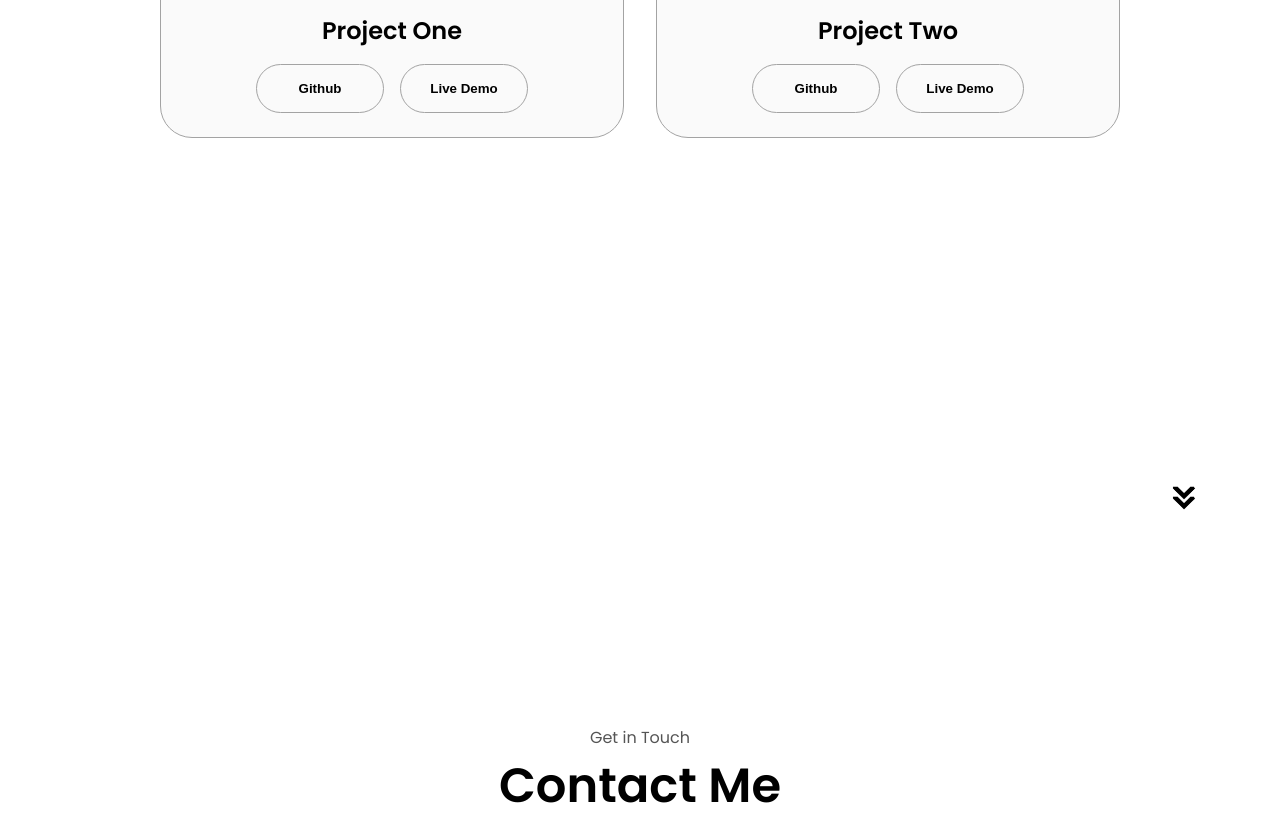
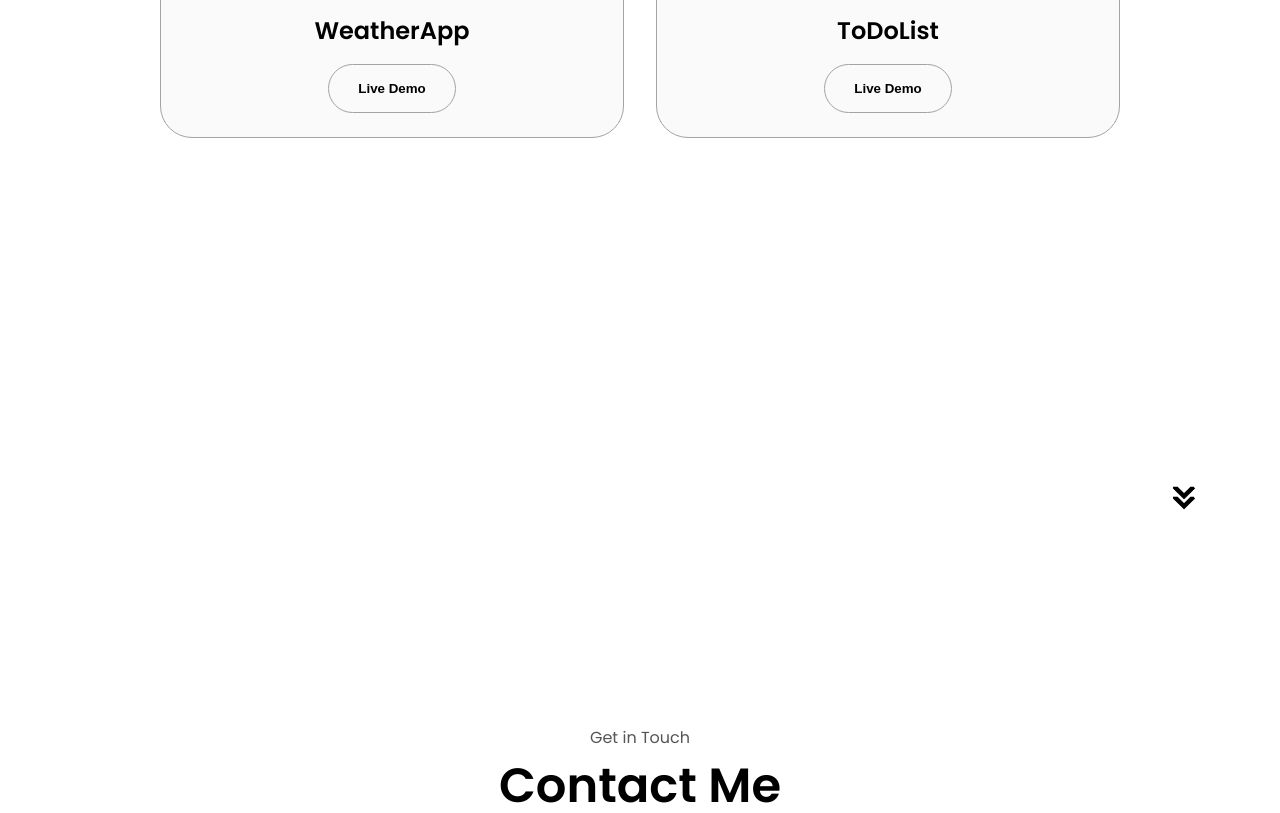
Before and after one commit to mmiftahulha/myporto, a plain HTML site: page index.html in a window 1280 px wide. Shown: the part 2510-3323 px from the top of the page. Drawn offline with nearby package versions, Linux system fonts and the light colour scheme.

Commit message:
index.html

```diff
--- a/index.html
+++ b/index.html
@@ -166,14 +166,8 @@
                 class="project-img"
               />
             </div>
-            <h2 class="project-sub-title project-title">Project One</h2>
+            <h2 class="project-sub-title project-title">WeatherApp</h2>
             <div class="btn-container">
-              <button
-                class="btn btn-color-2 project-btn"
-                onclick="location.href='https://github.com/'"
-              >
-                Github
-              </button>
               <button
                 class="btn btn-color-2 project-btn"
                 onclick="location.href='https://github.com/'"
@@ -190,14 +184,8 @@
                 class="project-img"
               />
             </div>
-            <h2 class="project-sub-title project-title">Project Two</h2>
+            <h2 class="project-sub-title project-title">ToDoList</h2>
             <div class="btn-container">
-              <button
-                class="btn btn-color-2 project-btn"
-                onclick="location.href='https://github.com/'"
-              >
-                Github
-              </button>
               <button
                 class="btn btn-color-2 project-btn"
                 onclick="location.href='https://github.com/'"
```
